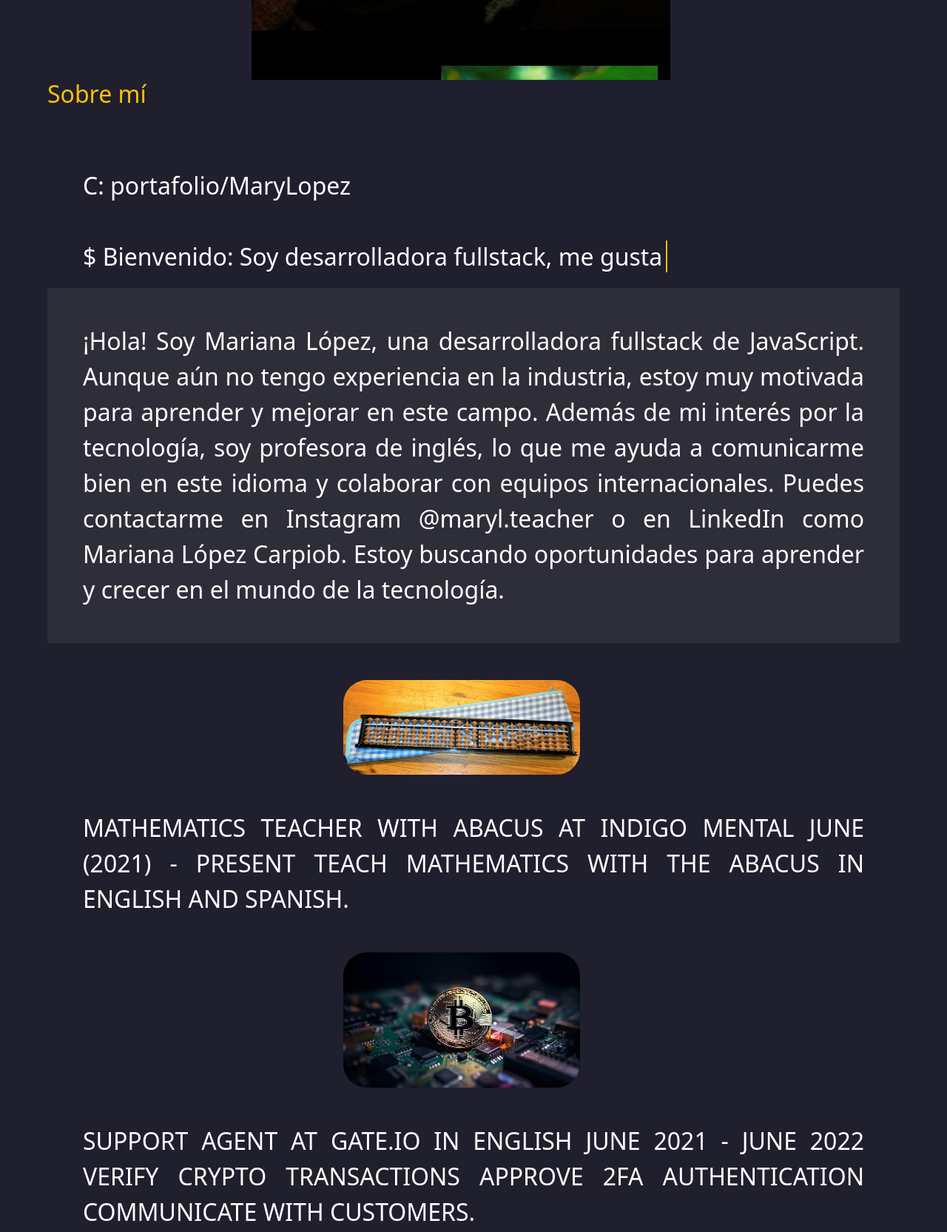
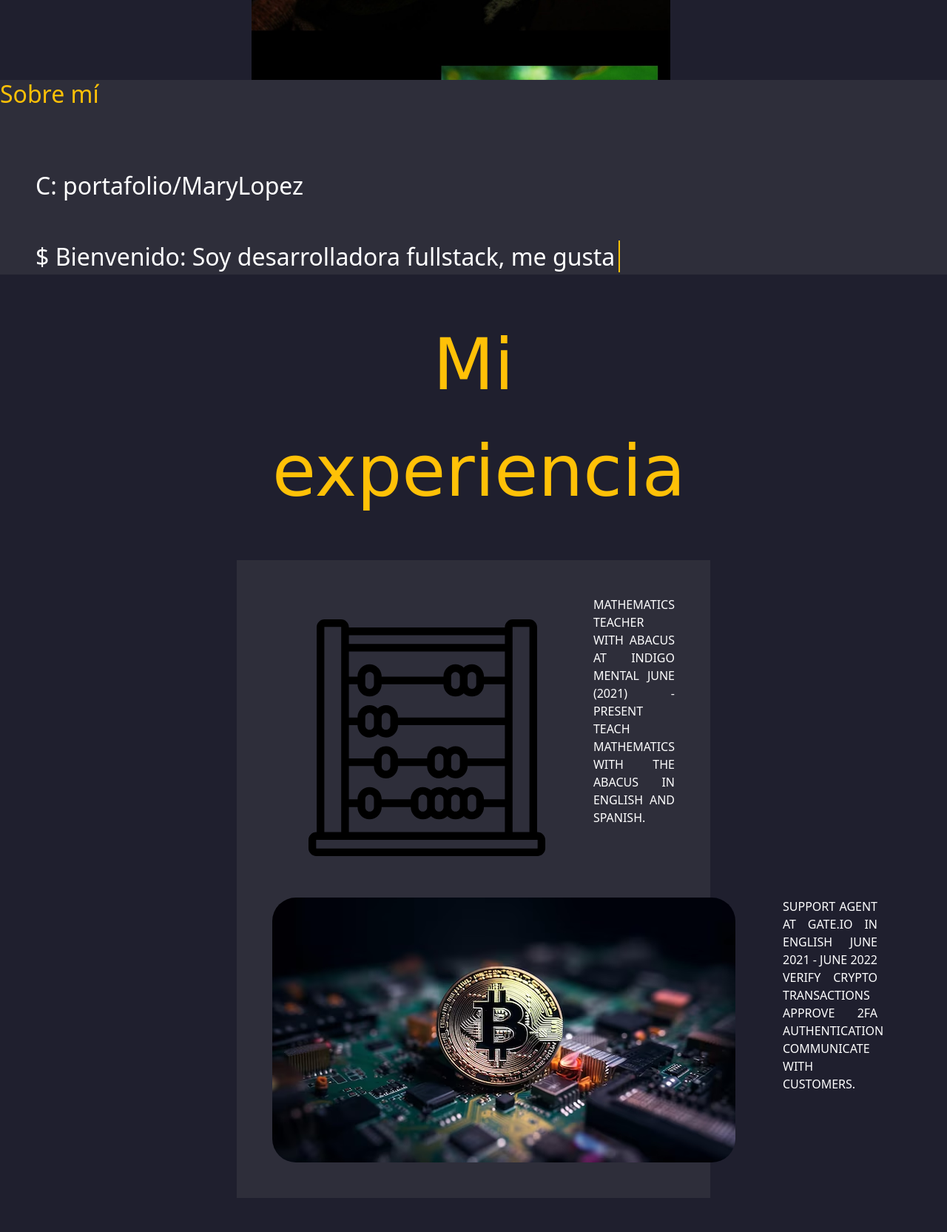
Before and after one commit to galemari/portfolio, a plain HTML site: page index.html in a window 1280 px wide. Shown: the part 596-2261 px from the top of the page at 74% size. Drawn offline with nearby package versions, Linux system fonts and the light colour scheme; files whose address does not match are found by name; a web font is replaced by a local one.

Commit message:
aplicando orden

```diff
--- a/assets/style.css
+++ b/assets/style.css
@@ -32,7 +32,7 @@ h2{
   padding: 5rem;
 }
 
-#gif, #programmer, #abacus, #crypto {
+#abacus, #crypto {
   border-radius: 2rem;
 }
 
@@ -52,11 +52,16 @@ h2{
   margin: 3rem;
 }
 
-#programmer, #abacus, #crypto {
-  display: flex;
-  align-items: center;
-  margin-left: 25rem;
-  width: 20rem;
+#abacus{
+  margin-top: 5rem;
+  margin-left: 3rem;
+  width: 40rem;
+  height: 20rem;
+}
+
+#crypto {
+
+  width: 40rem;
 }
 
 .carousel-container {
@@ -64,50 +69,6 @@ h2{
   margin: 0 auto; /* Center the carousel horizontally */
 }
 
-.flip-card {
-  margin-top: 10rem;
-  margin-left: 25rem;
-  background-color: transparent;
-  width: 20rem;
-  height: 20rem;
-  perspective: 1000px; /* Remove this if you don't want the 3D effect */
-}
-
-.flip-card-inner {
-  position: relative;
-  width: 20rem;
-  height: 20rem;
-  text-align: center;
-  transition: transform 0.8s;
-  transform-style: preserve-3d;
-}
-
-/* Do an horizontal flip when you move the mouse over the flip box container */
-.flip-card:hover .flip-card-inner {
-  transform: rotateY(180deg);
-}
-
-/* Position the front and back side */
-.flip-card-front, .flip-card-back {
-  position: absolute;
-  width: 100%;
-  height: 100%;
-  -webkit-backface-visibility: hidden; /* Safari */
-  backface-visibility: hidden;
-}
-
-/* Style the front side (fallback if image is missing) */
-.flip-card-front {
-  background-color: #8e2899;
-  color: black;
-}
-
-/* Style the back side */
-.flip-card-back {
-  background-color: #8e2899;
-  color: black;
-  transform: rotateY(180deg);
-}
 
 .grid-container {
   display: grid;
@@ -160,13 +121,30 @@ a:hover {
 #icon:hover {
   color: #FFD700; /* Color del ícono al pasar el ratón */
 }
+.workAbacus,.workCrypto{
+  display: flex;
+  justify-content: space-between;
+  background-color: #2E2E3A;
 
-.typewriter-container,.experience,.work {
-  width: 90%; /* Ajusta el ancho del contenedor según tus necesidades */
+
+}
+
+#experience {
+  font-family: 'Clicker Script', cursive; /* Aplica la fuente Clicker Script */
+  font-size: 6rem; /* Ajusta el tamaño según sea necesario */
+  color: #FFC107; /* Opcional: Cambia el color si es necesario */
+  text-align: center; /* Centra el texto */
+  margin-top: 2rem; /* Añade un margen superior */
+}
+
+
+.typewriter-container{
+  width: 100%; /* Ajusta el ancho del contenedor según tus necesidades */
   max-width: 100rem; /* Máximo ancho del contenedor */
   margin: 0 auto; /* Centra el contenedor horizontalmente */
   text-align: left; /* Alinea el texto a la izquierda */
   font-size: 2rem;
+  background-color: #2E2E3A;
 }
 
 #typewriter-text {
@@ -178,6 +156,13 @@ a:hover {
   font-size: 2rem;
 }
 
-.experience{
-  background-color: #2E2E3A;
+.math,.support{
+  width: 20%;
+  margin-left: 1rem;
 }
+
+#work{
+  margin-left: 25%;
+  width: 50%;
+  border-radius: 2%;
+}
--- a/index.html
+++ b/index.html
@@ -29,6 +29,9 @@
     <style>
       @import url('https://fonts.googleapis.com/css2?family=Cabin:ital,wght@0,400..700;1,400..700&family=Hind+Siliguri:wght@300;400;500;600;700&family=Lobster&family=Raleway:ital,wght@0,100..900;1,100..900&display=swap');
       </style>
+    <link rel="preconnect" href="https://fonts.googleapis.com">
+    <link rel="preconnect" href="https://fonts.gstatic.com" crossorigin>
+    <link href="https://fonts.googleapis.com/css2?family=Clicker+Script&display=swap" rel="stylesheet">
   </head>
   <body>
     <div class="grid-container">
@@ -161,22 +164,25 @@
           </div>
       </section>
       </section>
-      <section class="experience" id="experience">
-        <p>
-          ¡Hola! Soy Mariana López, una desarrolladora fullstack de JavaScript. Aunque aún no tengo experiencia en la industria, estoy muy motivada para aprender y mejorar en este campo. Además de mi interés por la tecnología, soy profesora de inglés, lo que me ayuda a comunicarme bien en este idioma y colaborar con equipos internacionales. Puedes contactarme en Instagram @maryl.teacher o en LinkedIn como Mariana López Carpiob. Estoy buscando oportunidades para aprender y crecer en el mundo de la tecnología.
-        </p>
-      </section>
-      <section id="work" class="work">
-        <img id="abacus" src="./assets/img/abacus.jpg" />
-        <p>
+      <section id="work">
+        <p id="experience">
+          Mi experiencia
+        </p >
+        <div class="workAbacus">
+          <img id="abacus" src="./assets/img/abacus.svg" />
+        <p class="math">
           MATHEMATICS TEACHER WITH ABACUS AT INDIGO MENTAL JUNE (2021) - PRESENT
           TEACH MATHEMATICS WITH THE ABACUS IN ENGLISH AND SPANISH.
         </p>
-        <img id="crypto" src="./assets/img/crypto.avif" />
-        <p>
+        </div>
+        <div class="workCrypto">
+          <img id="crypto" src="./assets/img/crypto.avif" />
+        <p class="support">
           SUPPORT AGENT AT GATE.IO IN ENGLISH JUNE 2021 - JUNE 2022 VERIFY CRYPTO
           TRANSACTIONS APPROVE 2FA AUTHENTICATION COMMUNICATE WITH CUSTOMERS.
         </p>
+        </div>
+
       </section>
       <audio controls src="./assets/audio/gaming.mp3"></audio>
       <footer>
```
Also changed, not shown: assets/img/abacus.svg (added).
